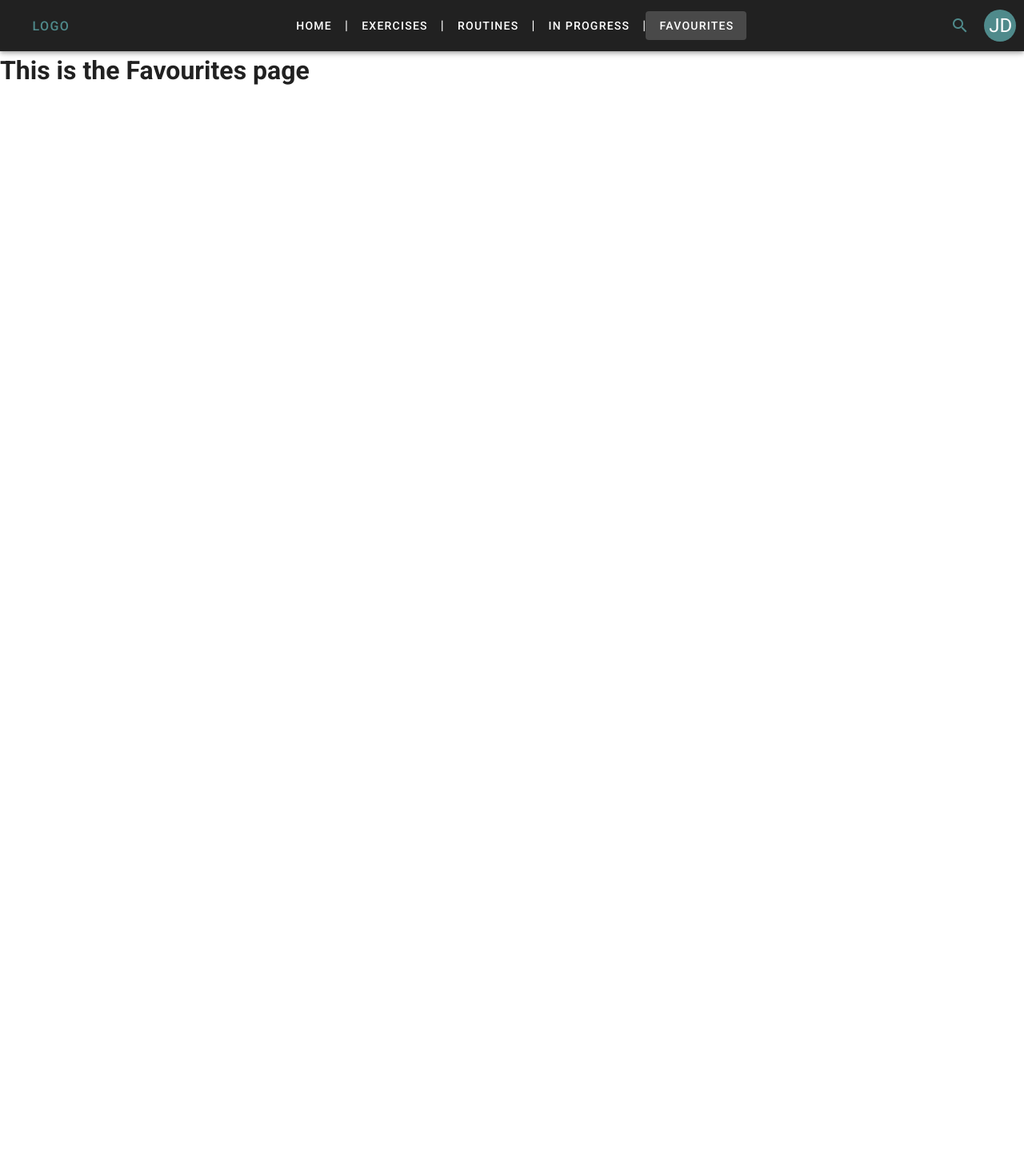
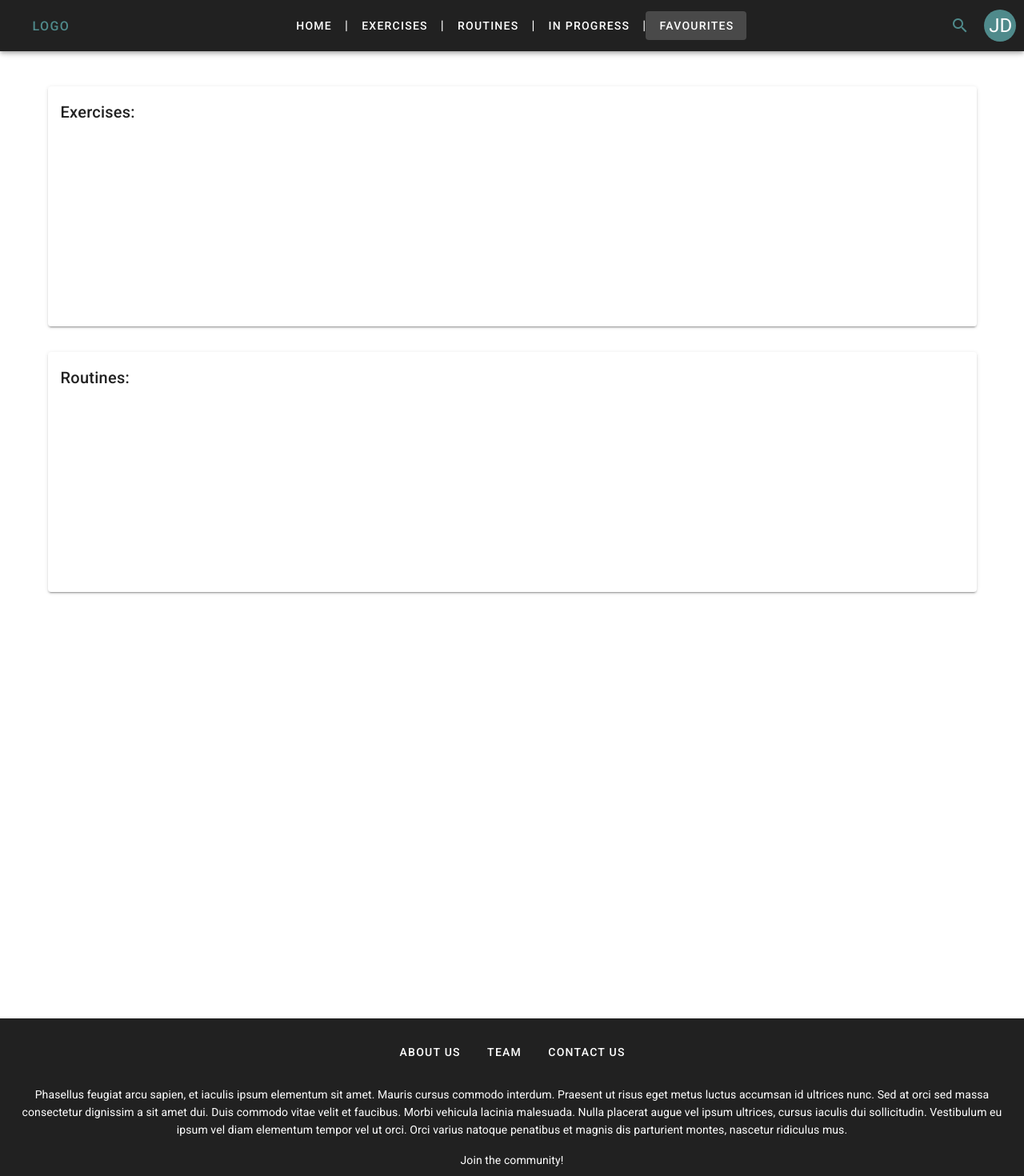
Before and after one commit to Yatex/HCI-TP2, a Vue app: page /favourites in a window 1280 px wide. Shown: the top 1470 px of the page at 80% size. Before the commit the page ends 800 px from the top, so only its background shows below. Built offline with nearby package versions, Linux system fonts and the light colour scheme.

Commit message:
footer pegado al fondo, navbar pegado arriba y te sigue si scrolleas, favoritos ya tiene mas forma, y footer anda bien.

```diff
--- a/src/components/Footer.vue
+++ b/src/components/Footer.vue
@@ -1,11 +1,11 @@
 <template>
     <div id="app">
     <v-app id="inspire">
-        <v-footer dark padless>
+        <v-footer absolute dark padless>
         <v-card flat tile class="grey darken-4 white--text text-center">
             <v-card-text>
-            <v-btn v-for="link in links" :key="link" color="white" text rounded class="my-2">
-                {{ link }}
+            <v-btn v-for="link in links" :key="link" color="white" text rounded class="my-2" :to="link.to">
+                {{ link.name }}
             </v-btn>
             </v-card-text>
 
@@ -46,11 +46,9 @@ export default {
       'mdi-instagram',
     ],
     links: [
-      'About Us',
-      'Team',
-      'Services',
-      'Blog',
-      'Contact Us',
+      { name: 'About Us', to: "/aboutus"},
+      { name: 'Team', to: "/aboutus"},
+      { name: 'Contact Us', to: "/"}
     ],
     })
 }
--- a/src/components/Navbar.vue
+++ b/src/components/Navbar.vue
@@ -1,6 +1,6 @@
 <template>
     <div>
-            <v-app-bar dark class="grey darken-4">
+            <v-app-bar fixed app dark class="grey darken-4">
                 <v-toolbar-title>
                     <v-btn x-large text to="/main" color="rgb(79,138,139)">
                         LOGO
--- a/src/views/AboutUs.vue
+++ b/src/views/AboutUs.vue
@@ -2,10 +2,10 @@
   <div class="AboutUs">
     <Navbar />
     <v-container class="my-5">
-      <h1>Members:</h1>
+      <h1>Team:</h1>
       <v-layout row wrap>
         <v-flex v-for="person in team" :key="person.name">
-          <v-card max-width="290" class="mt-8">
+          <v-card max-width="290" class="mt-4">
             <v-img :src="person.img" height="200px" width="300"></v-img>
 
             <v-card-title>
@@ -26,7 +26,13 @@
 
       <h1 class="mt-8">About Us</h1>
 
-      <h4 class="mt-8"> We are group 6, also known as π. We are students from the ITBA University. Our objective is to create a web page for the subject HCI, Human Computer Interaction.</h4>
+      <h4 class="mt-4"> We are group 6, also known as π. We are students from the ITBA University. Our objective is to create a web page for the subject HCI, Human Computer Interaction.</h4>
+
+      <h1 class="mt-8">Contact Us</h1>
+
+      <h4 class="mt-4"> Email: grupo6hci@itba.edu.ar </h4>
+      <h4> Phone: 0810-333-9894</h4>
+
     </v-container>
   </div>
 </template>
--- a/src/views/Exercises.vue
+++ b/src/views/Exercises.vue
@@ -2,14 +2,18 @@
   <div class="Exercises">
     <Navbar />
     <h1>This is the Exercises page</h1>
+    <Footer />
   </div>
 </template>
 
 <script>
 import Navbar from '../components/Navbar';
+import Footer from '../components/Footer';
+
 export default {
     components: {
-        Navbar
+        Navbar,
+        Footer
     },
 }
 </script>
--- a/src/views/Favourites.vue
+++ b/src/views/Favourites.vue
@@ -1,15 +1,42 @@
 <template>
   <div class="Favourites">
     <Navbar />
-    <h1>This is the Favourites page</h1>
+    <v-container>
+      <v-card height="300" class="mt-8">
+        <v-card-title>Exercises:</v-card-title>
+        <v-layout row wrap>
+          <v-flex v-for="exercise in exercises" :key="exercise.name">
+            <!-- <Prueba /> -->
+          </v-flex>
+        </v-layout>
+      </v-card>
+      <v-card height="300" class="mt-8 mb-8">
+      <v-card-title>Routines:</v-card-title>
+        <v-layout row wrap>
+          <v-flex v-for="routine in routines" :key="routine.name">
+            <!--componentes q haga mati van aca -->
+          </v-flex>
+        </v-layout>
+      </v-card>
+    </v-container>
+    <Footer />
   </div>
 </template>
 
 <script>
 import Navbar from '../components/Navbar';
+import Footer from '../components/Footer';
+// import Exercise from '../components/Exercise';
+// import Routine from '../components/Routine';
+
 export default {
+    data: () => ({
+      exercises: [],
+      routines: [],
+    }),
     components: {
-        Navbar
+        Navbar,
+        Footer,
     },
 }
 </script>
--- a/src/views/InProgress.vue
+++ b/src/views/InProgress.vue
@@ -2,14 +2,18 @@
   <div class="In Progress">
     <Navbar />
     <h1>This is the In Progress page</h1>
+    <Footer />
   </div>
 </template>
 
 <script>
 import Navbar from '../components/Navbar';
+import Footer from '../components/Footer';
+
 export default {
     components: {
-        Navbar
+        Navbar,
+        Footer
     },
 }
 </script>
--- a/src/views/Main.vue
+++ b/src/views/Main.vue
@@ -2,14 +2,18 @@
   <div class="Main">
     <Navbar />
     <h1>This is the Main page</h1>
+    <Footer />
   </div>
 </template>
 
 <script>
 import Navbar from '../components/Navbar';
+import Footer from '../components/Footer';
+
 export default {
     components: {
-        Navbar
+        Navbar,
+        Footer
     },
 }
 </script>
--- a/src/views/Routines.vue
+++ b/src/views/Routines.vue
@@ -2,14 +2,18 @@
   <div class="Routines">
     <Navbar />
     <h1>This is an Routines page</h1>
+    <Footer />
   </div>
 </template>
 
 <script>
 import Navbar from '../components/Navbar';
+import Footer from '../components/Footer';
+
 export default {
     components: {
-        Navbar
+        Navbar,
+        Footer
     },
 }
 </script>
```
